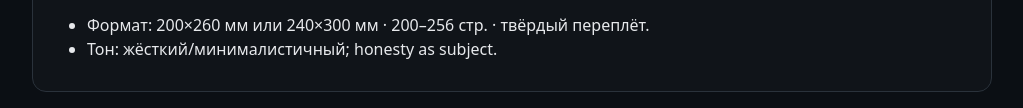
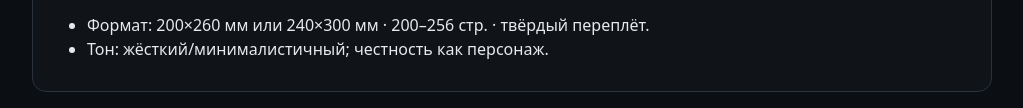
Before and after one commit to kutinpost/KriosIdentPage, a plain HTML site: page press/index.html in a window 1280 px wide. Shown: the part 396-504 px from the top of the page, without its empty margins (128-1151 px from the left). Drawn offline with Linux system fonts and the light colour scheme.

Commit message:
Update index.html

```diff
--- a/press/index.html
+++ b/press/index.html
@@ -48,7 +48,7 @@
       <p><b>«Эпопея невозможности: Идентифракт»</b> — печатный артбук + сайт-спутник. Книга — самодостаточный объект; веб — расширение сцен (QR-якоря).</p>
       <ul>
         <li>Формат: 200×260 мм или 240×300 мм · 200–256 стр. · твёрдый переплёт.</li>
-        <li>Тон: жёсткий/минималистичный; honesty as subject.</li>
+        <li>Тон: жёсткий/минималистичный; честность как персонаж.</li>
       </ul>
     </section>
 
```
